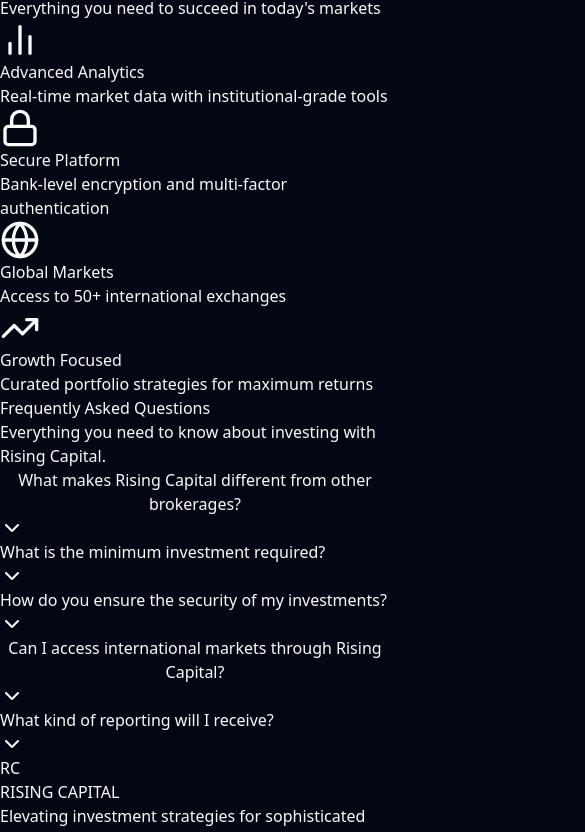
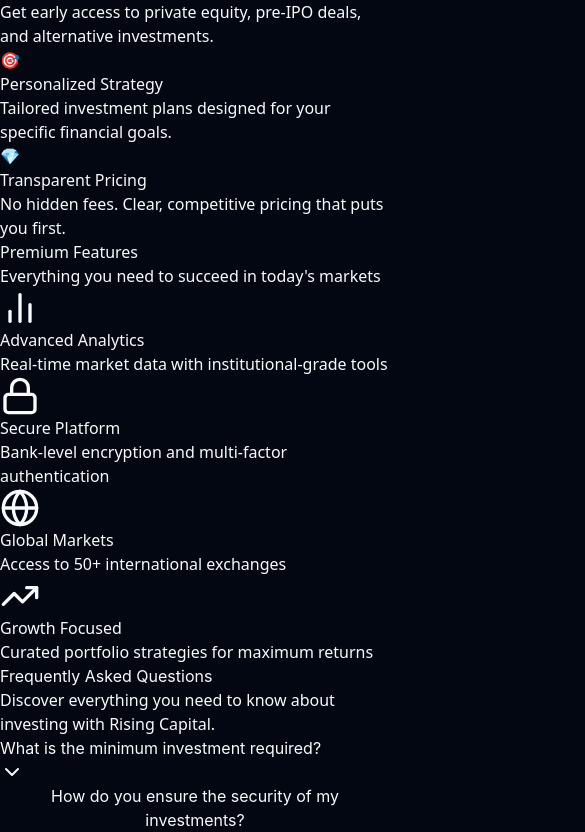
Before and after one commit to risingcapital/ui, a Next.js app: page / in a window 390 px wide. Shown: the part 1149-1981 px from the top of the page, 585 px wide, since content can reach past the window. Built offline with nearby package versions, Linux system fonts and the light colour scheme.

Commit message:
minimal changes to components and text data and added images

```diff
--- a/src/app/components/About.tsx
+++ b/src/app/components/About.tsx
@@ -47,11 +47,11 @@
                     >
                         <div className="relative rounded-2xl overflow-hidden border border-white/10 shadow-2xl">
                             <Image
-                                src="/assets/images/about-image.jpg"
-                                alt="About Rising Capital"
+                                src="/assets/aboutimage.png"
+                                alt="About"
                                 width={600}
                                 height={600}
-                                className="w-full h-auto"
+                                className="w-full h-full"
                             />
                             <div className="absolute -bottom-6 -right-6 bg-gradient-to-r from-blue-500 to-purple-600 p-6 rounded-2xl shadow-xl">
                                 <span className="text-white text-4xl">🏆</span>
--- a/src/app/components/FAQ.tsx
+++ b/src/app/components/FAQ.tsx
@@ -1,86 +1,147 @@
 'use client';
 
-import { useState } from 'react';
-import { motion, AnimatePresence } from 'framer-motion';
+import { useState, useRef } from 'react';
+import { motion, AnimatePresence, useInView } from 'framer-motion';
 import { ChevronDown } from 'lucide-react';
 
 const FAQ = () => {
     const [activeIndex, setActiveIndex] = useState<number | null>(null);
+    const sectionRef = useRef<HTMLElement>(null);
+    const isInView = useInView(sectionRef, { once: true });
 
     const faqs = [
         {
-            question: "What makes Rising Capital different from other brokerages?",
-            answer: "We combine institutional-grade investment tools with a concierge-level service approach. Our clients get access to exclusive investment opportunities, personalized portfolio strategies, and direct access to our team of financial experts.",
-            image: "/assets/images/faq1.jpg"
-        },
-        {
             question: "What is the minimum investment required?",
             answer: "Our premium services are designed for serious investors with a minimum account size of $100,000. However, we have special programs for emerging investors starting at $25,000.",
-            image: "/assets/images/faq2.jpg"
         },
         {
             question: "How do you ensure the security of my investments?",
             answer: "Client assets are held with top-tier custodians like Pershing and Fidelity. We use bank-level encryption, multi-factor authentication, and regular third-party security audits to protect your information and assets.",
-            image: "/assets/images/faq3.jpg"
         },
         {
             question: "Can I access international markets through Rising Capital?",
             answer: "Yes, we provide access to over 50 global markets with competitive forex rates. Our platform supports trading in multiple currencies with real-time settlement.",
-            image: "/assets/images/faq4.jpg"
         },
         {
             question: "What kind of reporting will I receive?",
             answer: "You'll get comprehensive monthly statements, quarterly performance reviews, and on-demand reporting through our client portal. Our reports include tax optimization insights and benchmark comparisons.",
-            image: "/assets/images/faq5.jpg"
-        }
+        },
     ];
 
     const toggleFAQ = (index: number) => {
         setActiveIndex(activeIndex === index ? null : index);
     };
 
+    const containerVariants = {
+        hidden: { opacity: 0 },
+        visible: {
+            opacity: 1,
+            transition: {
+                staggerChildren: 0.2,
+            },
+        },
+    };
+
+    const itemVariants = {
+        hidden: { opacity: 0, y: 20 },
+        visible: {
+            opacity: 1,
+            y: 0,
+            transition: {
+                duration: 0.6,
+                ease: [0.6, -0.05, 0.01, 0.99],
+            },
+        },
+    };
+
     return (
-        <section id="faq" className="py-20 bg-gray-900 relative overflow-hidden">
-            {/* Background elements */}
-            <div className="absolute top-0 left-0 w-full h-full opacity-10">
-                <div className="absolute top-1/4 left-1/4 w-48 h-48 rounded-full bg-blue-500 filter blur-3xl opacity-20"></div>
-                <div className="absolute bottom-1/4 right-1/4 w-48 h-48 rounded-full bg-purple-500 filter blur-3xl opacity-20"></div>
+        <section
+            id="faq"
+            ref={sectionRef}
+            className="relative min-h-screen py-24 bg-gradient-to-b from-gray-950 to-gray-900 overflow-hidden"
+        >
+            {/* Particle Background */}
+            <div className="absolute inset-0 pointer-events-none">
+                <div className="absolute inset-0 bg-[radial-gradient(circle_at_center,rgba(59,130,246,0.15)_0%,transparent_70%)]"></div>
+                {[...Array(20)].map((_, i) => (
+                    <motion.div
+                        key={i}
+                        className="absolute w-1 h-1 bg-blue-400 rounded-full"
+                        initial={{
+                            x: Math.random() * window.innerWidth,
+                            y: Math.random() * window.innerHeight,
+                        }}
+                        animate={{
+                            y: [0, -1000],
+                            opacity: [0, 1, 0],
+                        }}
+                        transition={{
+                            duration: Math.random() * 10 + 10,
+                            repeat: Infinity,
+                            repeatType: 'loop',
+                            ease: 'linear',
+                        }}
+                    />
+                ))}
             </div>
 
-            <div className="container mx-auto px-6 relative">
+            <div className="container mx-auto px-6 relative z-10">
                 <motion.div
-                    initial={{ opacity: 0, y: 50 }}
-                    whileInView={{ opacity: 1, y: 0 }}
-                    transition={{ duration: 0.5 }}
-                    viewport={{ once: true }}
-                    className="text-center mb-16"
+                    variants={containerVariants}
+                    initial="hidden"
+                    animate={isInView ? "visible" : "hidden"}
+                    className="text-center mb-20"
                 >
-                    <h2 className="text-4xl md:text-5xl font-bold text-white mb-4">
-                        Frequently Asked <span className="text-transparent bg-clip-text bg-gradient-to-r from-blue-400 to-purple-500">Questions</span>
-                    </h2>
-                    <p className="text-xl text-white/80 max-w-3xl mx-auto">
-                        Everything you need to know about investing with Rising Capital.
-                    </p>
+                    <motion.h2
+                        variants={itemVariants}
+                        className="text-5xl md:text-6xl font-bold text-white mb-6 tracking-tight"
+                        style={{ fontFamily: "'Inter', system-ui, sans-serif" }}
+                    >
+                        Frequently Asked{' '}
+                        <span className="text-transparent bg-clip-text bg-gradient-to-r from-blue-400 via-purple-500 to-pink-500">
+                            Questions
+                        </span>
+                    </motion.h2>
+                    <motion.p
+                        variants={itemVariants}
+                        className="text-xl text-gray-300 max-w-3xl mx-auto leading-relaxed"
+                    >
+                        Discover everything you need to know about investing with Rising Capital.
+                    </motion.p>
                 </motion.div>
 
-                <div className="max-w-4xl mx-auto">
+                <motion.div
+                    variants={containerVariants}
+                    initial="hidden"
+                    animate={isInView ? "visible" : "hidden"}
+                    className="max-w-4xl mx-auto"
+                >
                     {faqs.map((faq, index) => (
                         <motion.div
                             key={index}
-                            className="mb-4 overflow-hidden rounded-xl border border-white/10 bg-white/5 backdrop-blur-sm"
-                            initial={{ opacity: 0, y: 20 }}
-                            whileInView={{ opacity: 1, y: 0 }}
-                            transition={{ duration: 0.5, delay: index * 0.1 }}
-                            viewport={{ once: true }}
+                            variants={itemVariants}
+                            className="mb-6 rounded-2xl border border-gray-800/50 bg-gray-900/30 backdrop-blur-lg shadow-xl hover:shadow-2xl transition-shadow duration-300"
+                            whileHover={{ scale: 1.02 }}
+                            transition={{ type: 'spring', stiffness: 300 }}
                         >
                             <button
-                                className="w-full flex justify-between items-center p-6 text-left focus:outline-none"
+                                className="w-full flex justify-between items-center p-6 text-left focus:outline-none group"
                                 onClick={() => toggleFAQ(index)}
+                                aria-expanded={activeIndex === index}
+                                aria-controls={`faq-answer-${index}`}
                             >
-                                <h3 className="text-xl font-semibold text-white pr-4">{faq.question}</h3>
-                                <ChevronDown
-                                    className={`h-6 w-6 text-white transition-transform duration-300 ${activeIndex === index ? 'transform rotate-180' : ''}`}
-                                />
+                                <h3
+                                    className="text-xl md:text-2xl font-semibold text-white pr-4 group-hover:text-blue-300 transition-colors duration-200"
+                                    style={{ fontFamily: "'Inter', system-ui, sans-serif" }}
+                                >
+                                    {faq.question}
+                                </h3>
+                                <motion.div
+                                    animate={{ rotate: activeIndex === index ? 180 : 0 }}
+                                    transition={{ duration: 0.3 }}
+                                >
+                                    <ChevronDown className="h-6 w-6 text-gray-400 group-hover:text-blue-300 transition-colors duration-200" />
+                                </motion.div>
                             </button>
 
                             <AnimatePresence>
@@ -89,30 +150,19 @@
                                         initial={{ height: 0, opacity: 0 }}
                                         animate={{ height: 'auto', opacity: 1 }}
                                         exit={{ height: 0, opacity: 0 }}
-                                        transition={{ duration: 0.3 }}
+                                        transition={{ duration: 0.4, ease: [0.6, -0.05, 0.01, 0.99] }}
                                         className="overflow-hidden"
+                                        id={`faq-answer-${index}`}
                                     >
-                                        <div className="px-6 pb-6 flex flex-col md:flex-row gap-6">
-                                            <div className="flex-1">
-                                                <p className="text-white/80">{faq.answer}</p>
-                                            </div>
-                                            <div className="flex-1">
-                                                <div className="relative h-48 md:h-full rounded-lg overflow-hidden">
-                                                    <Image
-                                                        src={faq.image}
-                                                        alt="FAQ illustration"
-                                                        fill
-                                                        className="object-cover"
-                                                    />
-                                                </div>
-                                            </div>
+                                        <div className="px-6 pb-6">
+                                            <p className="text-gray-300 text-lg leading-relaxed">{faq.answer}</p>
                                         </div>
                                     </motion.div>
                                 )}
                             </AnimatePresence>
                         </motion.div>
                     ))}
-                </div>
+                </motion.div>
             </div>
         </section>
     );
--- a/src/app/components/Footer.tsx
+++ b/src/app/components/Footer.tsx
@@ -40,7 +40,11 @@
                     <div className="max-w-xs">
                         <Link href="/" className="flex items-center space-x-2 mb-6">
                             <div className="w-10 h-10 bg-gradient-to-r from-blue-500 to-purple-600 rounded-lg flex items-center justify-center">
-                                <span className="text-white font-bold text-xl">RC</span>
+                                <img
+                                    src="/assets/logo.jpg"
+                                    alt="Rising Capital Logo"
+                                    className="w-full h-full object-contain"
+                                />
                             </div>
                             <span className="text-white font-bold text-xl">RISING CAPITAL</span>
                         </Link>
```
Also changed, not shown: src/app/components/Hero.tsx (+5 -5 lines), src/app/components/Navbar.tsx (+6 -2 lines).
